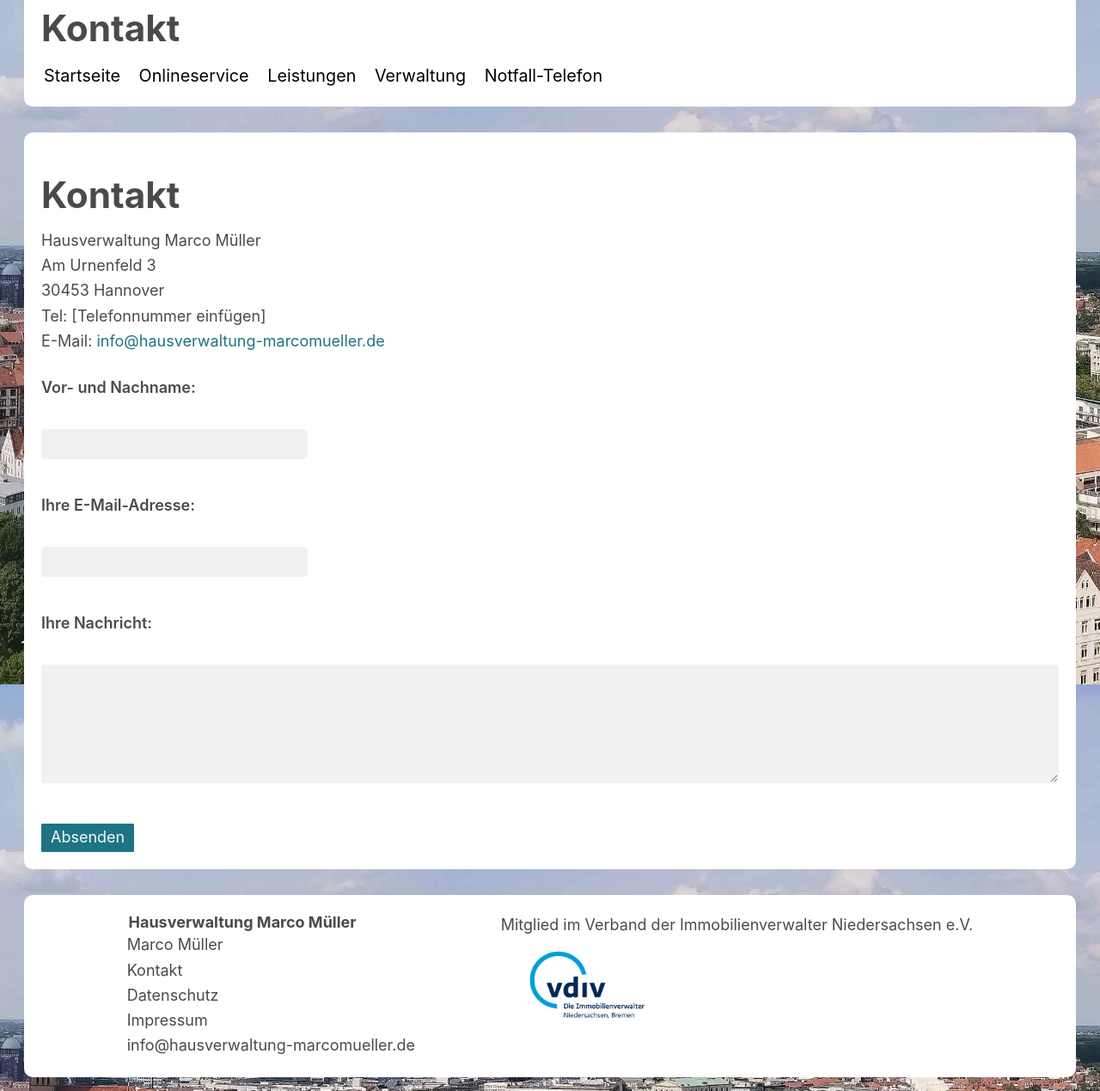
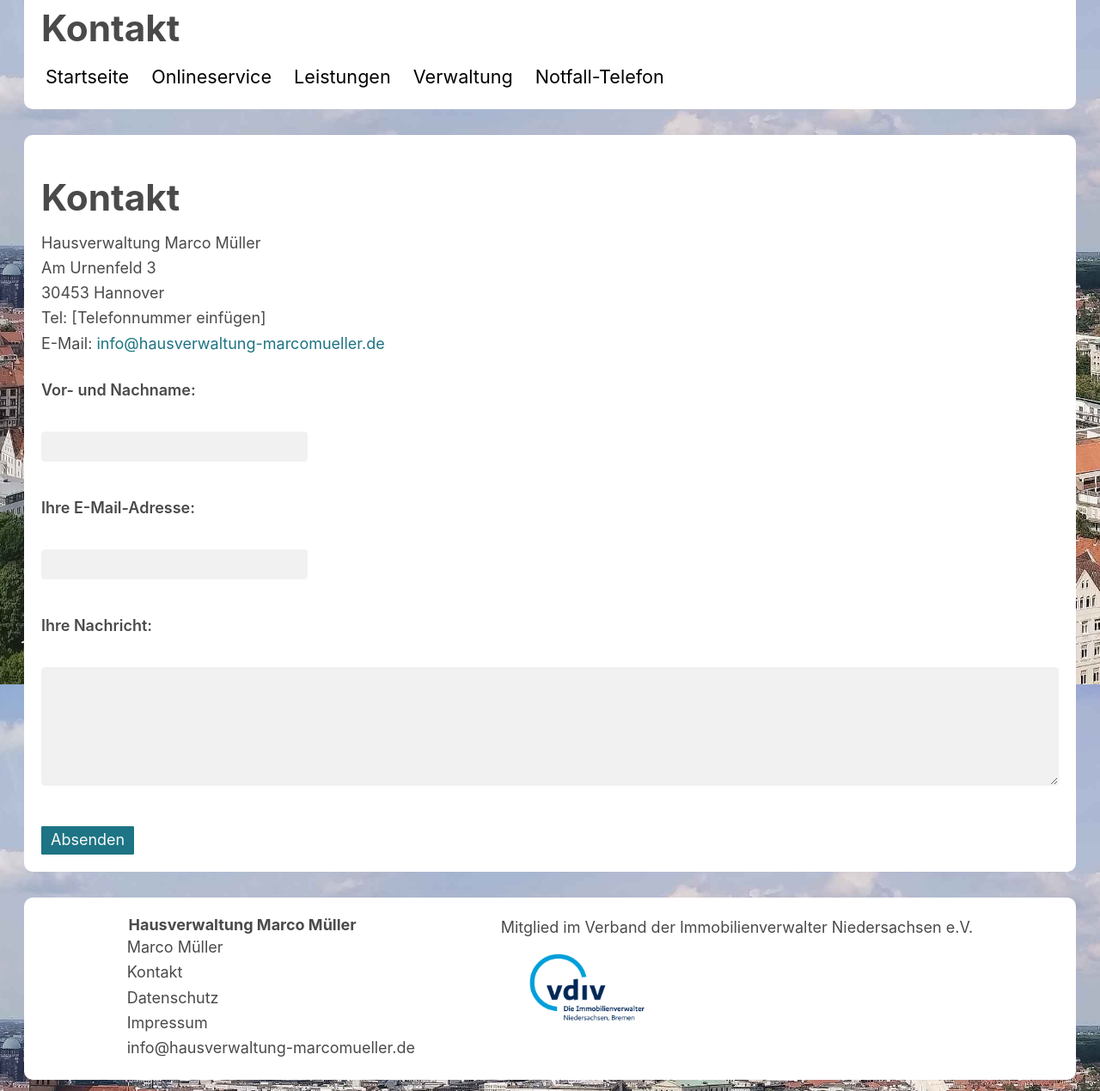
Before and after one commit to marek22k/hausverwaltung, a Jekyll site: the page built from kontakt.md, in a window 1280 px wide. Shown: the part 1004-2273 px from the top of the page at 86% size. Built offline with Jekyll 4.4.1, drawn with Linux system fonts in a browser that asks for light colours.

Commit message:
Update style.css

```diff
--- a/assets/css/style.css
+++ b/assets/css/style.css
@@ -37,10 +37,10 @@ h5, h6 {
 }
 /* Hier beginnt das Style des Menüs */
 nav > a {
-  padding: 3px;
+  padding: 5px;
   margin-right: 10px;
   text-decoration: none;
-  font-size: 1.1em; /* Schriftgröße etwas größer */
+  font-size: 1.2em; /* Schriftgröße etwas größer */
   color: black;
 }
 
@@ -49,7 +49,7 @@ nav > a.current {
 }
 
 nav > a:hover {
-  text-decoration: underline;
+  /* text-decoration: underline; */
 }
 /* Ende Menü */
 
```
